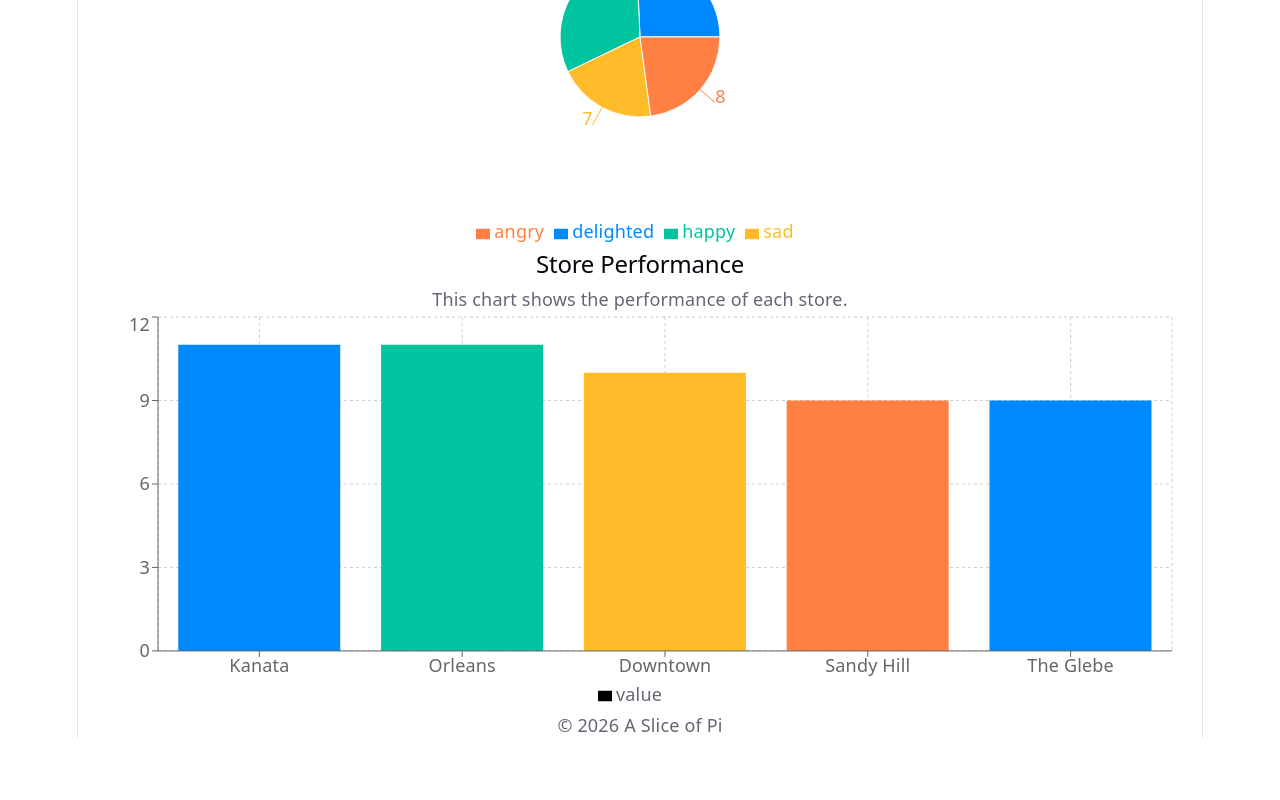
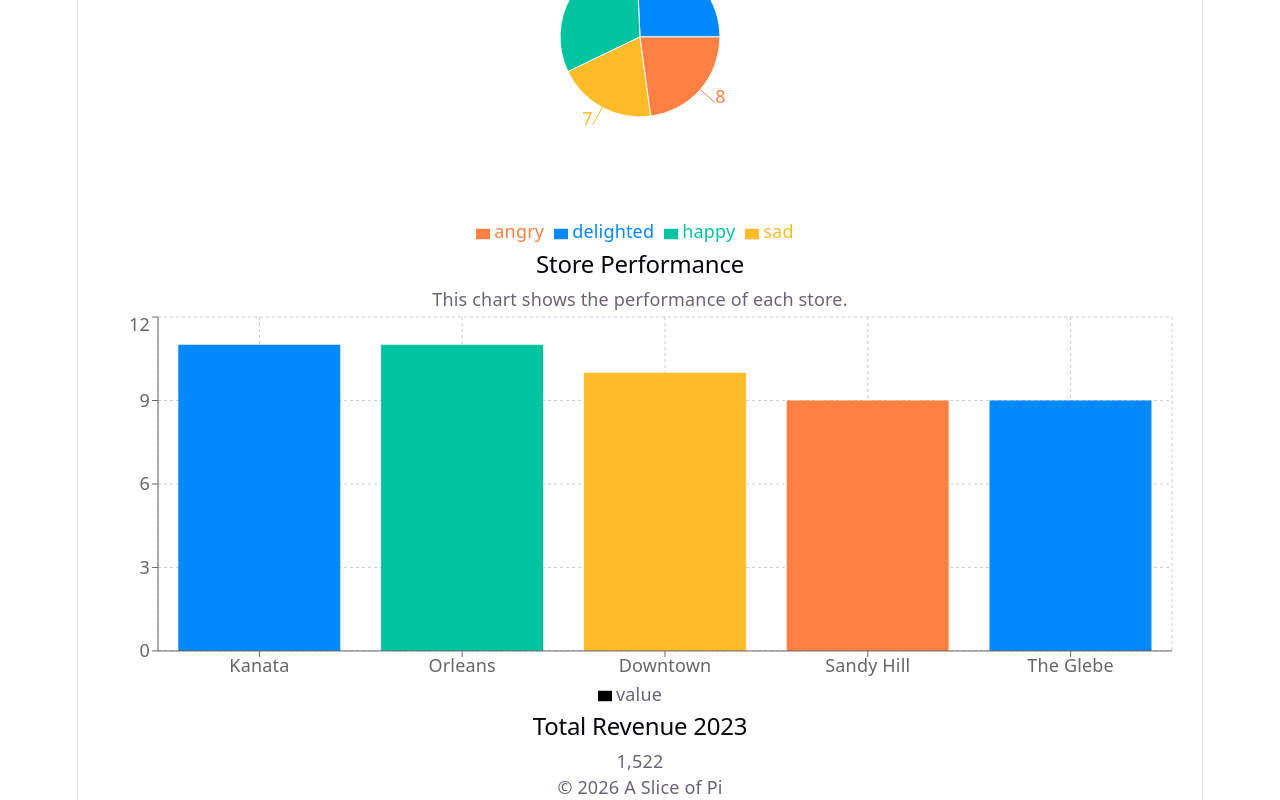
Before and after one commit to saoussen-slii/a-slice-of-pi-dashboard, a React (Vite) app: page / in a window 1280 px wide. Shown: the part 303-1103 px from the top of the page. Before the commit the page ends 1041 px from the top, so only its background shows below. Built offline with nearby package versions, Linux system fonts and the light colour scheme.

Commit message:
feature: Ajout d'un TotalRevenueCard sans styling

```diff
--- a/src/App.tsx
+++ b/src/App.tsx
@@ -1,6 +1,6 @@
 import "./App.css";
 import { ReviewPieChart, StoreBarChart } from "./components/charts";
-
+import TotalRevenueCard from "./components/kpi";
 const App = () => {
   return (
     <>
@@ -12,6 +12,7 @@ const App = () => {
         <main>
           <ReviewPieChart />
           <StoreBarChart />
+          <TotalRevenueCard />
         </main>
         <footer>
           <p>© 2026 A Slice of Pi</p>
--- /dev/null
+++ b/src/components/kpi/TotalRevenueCard.tsx
@@ -0,0 +1,20 @@
+import { calculateTotalRevenue } from "../../utils";
+import orders from "../../data/order_data.json";
+import prices from "../../data/pricing_data.json";
+import type { Order } from "../../types.ts";
+
+const TotalRevenueCard = () => {
+  return (
+    <div className="total-revenue-card">
+      <h2>Total Revenue 2023</h2>
+      <p>
+        {calculateTotalRevenue(
+          orders as Order[],
+          prices,
+          2023,
+        ).toLocaleString()}
+      </p>
+    </div>
+  );
+};
+export default TotalRevenueCard;
--- /dev/null
+++ b/src/components/kpi/index.ts
@@ -0,0 +1 @@
+export { default } from "./TotalRevenueCard";
--- a/src/types.ts
+++ b/src/types.ts
@@ -4,7 +4,7 @@ export type PizzaType =
   | "Cheese"
   | "Deluxe"
   | "Hawaiian"
-  | "MeatLovers"
+  | "Meatlovers"
   | "Pepperoni";
 
 export type StoreLocation =
@@ -35,3 +35,5 @@ export interface Review {
   date: string;
   message: string;
 }
+
+export type PriceGrid = Record<PizzaType, Record<PizzaSize, number>>;
--- /dev/null
+++ b/src/utils/calculateTotalRevenue.ts
@@ -0,0 +1,11 @@
+import type { Order, PriceGrid } from "../types.ts";
+export const calculateTotalRevenue = (
+  orders: Order[],
+  prices: PriceGrid,
+  targetYear: number = 2023,
+): number => {
+  return orders
+    .filter((order) => new Date(order.date).getFullYear() === targetYear)
+    .flatMap((order) => order.items)
+    .reduce((total, item) => total + (prices[item.type]?.[item.size] || 0), 0);
+};
--- a/src/utils/index.ts
+++ b/src/utils/index.ts
@@ -1 +1,2 @@
 export { getFrequencyCount } from "./getFrequencyCount.ts";
+export { calculateTotalRevenue } from "./calculateTotalRevenue.ts";
```
